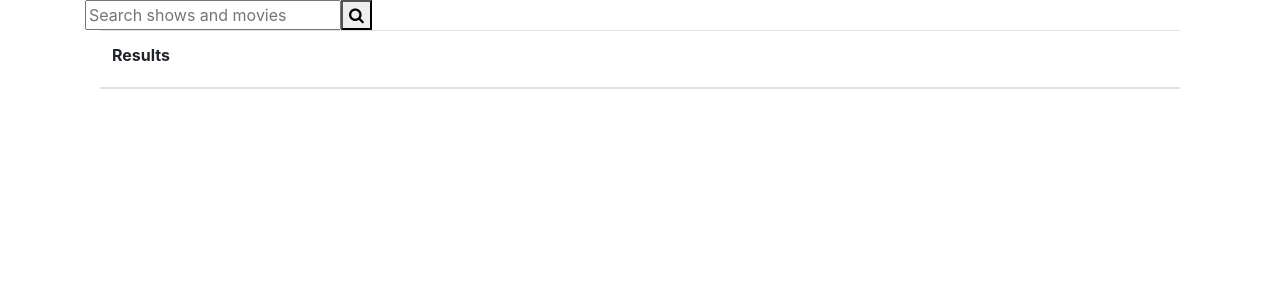
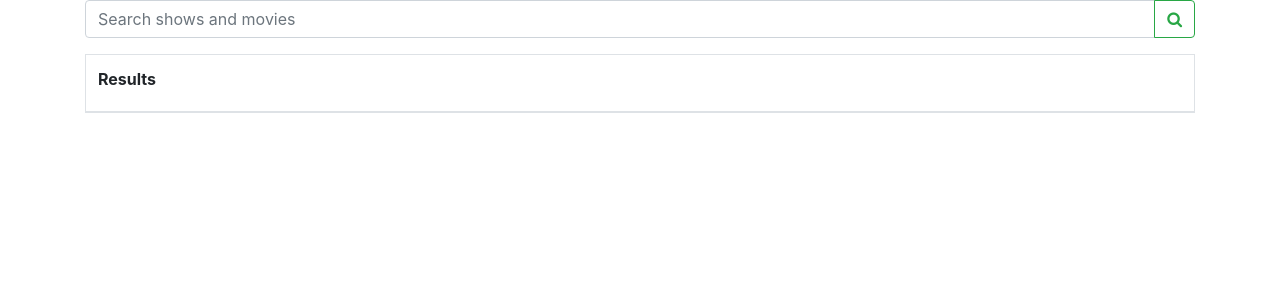
Before and after one commit to DNishanth/CS4550_Final_Project, a React (Create React App) app: page / in a window 1280 px wide. Shown: the top 300 px of the page. Built offline with nearby package versions, Linux system fonts and the light colour scheme.

Commit message:
reformatted search page

```diff
--- a/src/components/PrototypeComponent.js
+++ b/src/components/PrototypeComponent.js
@@ -48,16 +48,23 @@ export default class PrototypeComponent extends React.Component {
     render() {
         return (
             <div>
+                <div className="input-group mb-3">
                     <input
+                        className="form-control"
                         type="form-control"
                         placeholder="Search shows and movies"
                         value={this.state.search_query}
                         onChange={e => this.setState({search_query: e.target.value})}/>
+                    <div className="input-group-append">
                         <button
+                            className="btn btn-outline-success"
                         onClick={() =>
                             this.findMovies(this.state.search_query)}>
                         <i className="fa fa-search"/>
                     </button>
+                    </div>
+                </div>
+
                 <SearchTableComponent shows={this.state.shows}/>
             </div>
         )
--- a/src/components/SearchRowComponent.js
+++ b/src/components/SearchRowComponent.js
@@ -6,7 +6,7 @@ export default class SearchRowComponent extends React.Component {
     render() {
         return (
             <tr key={this.props.show.key}>
-                <td>
+                <td className="text-md-left">
                 <Link to={`/result/${this.props.show.ids.imdb}`}>
                     {this.props.show.title}
                 </Link>
--- a/src/components/SearchTableComponent.js
+++ b/src/components/SearchTableComponent.js
@@ -6,12 +6,16 @@ export default class SearchTableComponent
     extends React.Component {
     render() {
         return (
-            <div>
-                <div className="container">
-                    <table className="table table-striped table-hover">
+            <div /*className="row"*/>
+                {/*<div className="col-3">*/}
+                {/*    <div style={{height: 1000 }} className="border">Maybe the filter stuff</div>*/}
+                {/*</div>*/}
+                <div /*className="col-9"*/>
+                    <table className="table table-striped table-hover
+                table-bordered">
                         <thead>
                         <tr>
-                            <th>
+                            <th className="text-md-left">
                                 <label>Results
                                 </label>
                             </th>
@@ -28,6 +32,7 @@ export default class SearchTableComponent
                     </table>
                 </div>
             </div>
+
         )
     }
 }
```
Lines whose indentation alone changed are shown as unchanged.
